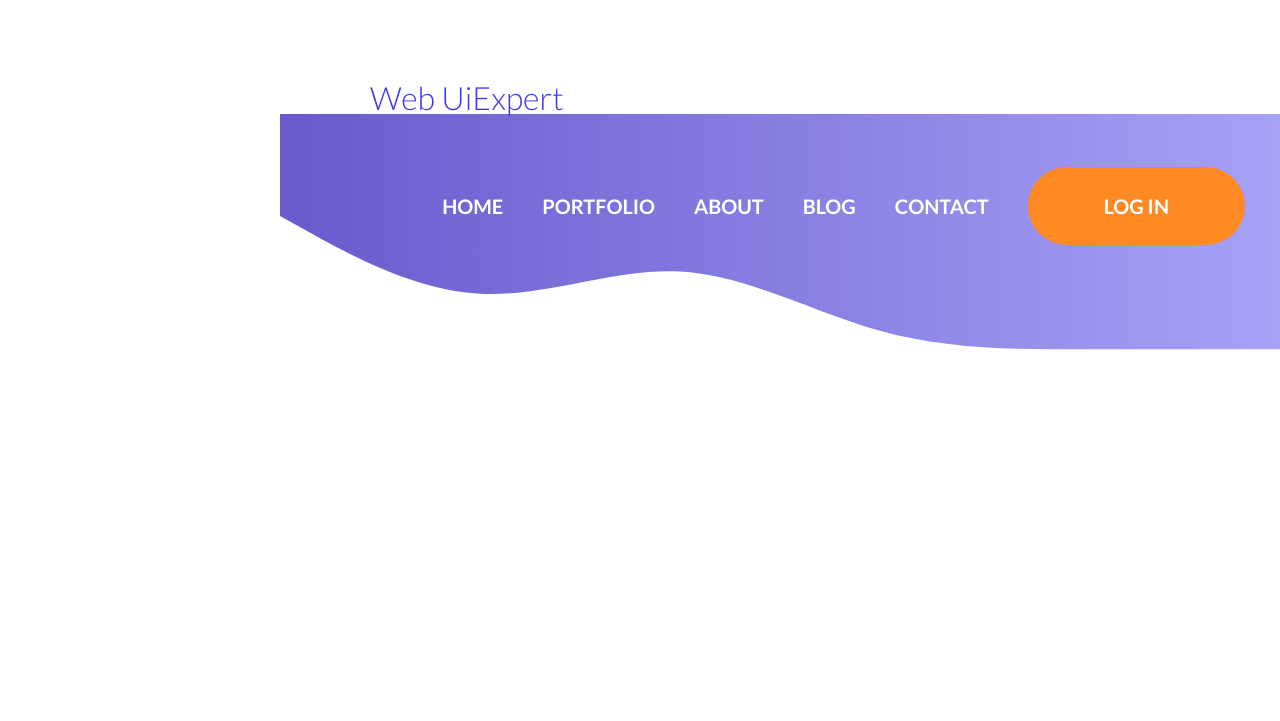
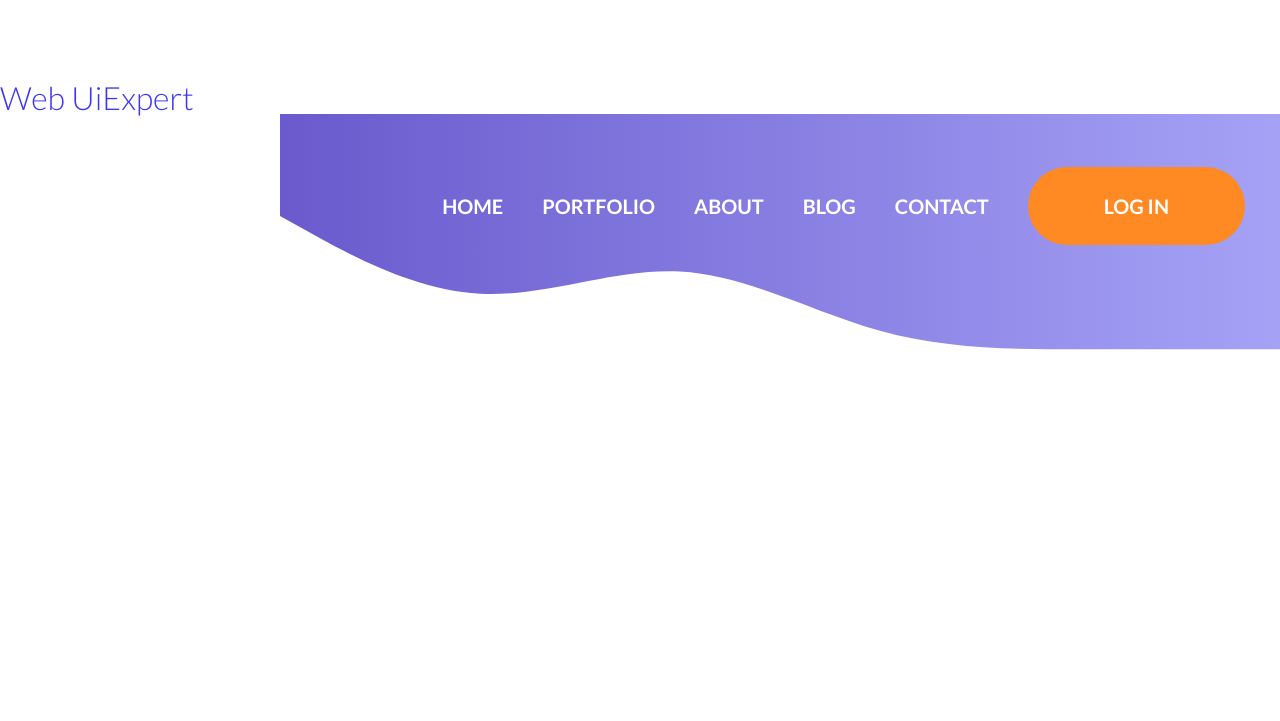
Before and after one commit to ElisoSaladze/Web-UiExpert, a plain HTML site: page index.html in a window 1280 px wide. Shown: the top 721 px of the page. Drawn offline with Linux system fonts and the light colour scheme; a web font is replaced by a local one.

Commit message:
Update style.css

```diff
--- a/css/style.css
+++ b/css/style.css
@@ -3,7 +3,7 @@
 	font-size: 32px;
 	color: #3D37F1;
 	margin-top: 82px;
-	margin-left: 370px;
+	margin-left: 10%px;
 	margin-right: 115px;
 	font-family: "Latoo";
 }
```
